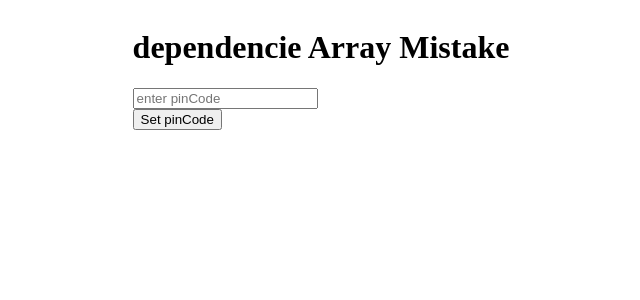
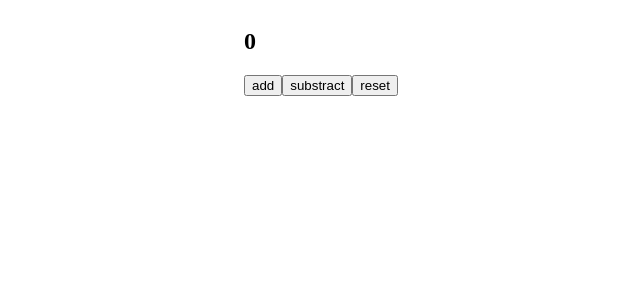
Before and after one commit to Maheshpawar01/All_Practice_Proj, a React (Vite) app in the folder React_Proj/React_with_js/: page / in a window 1280 px wide. Shown: the top 300 px of the page, without its empty margins (319-959 px from the left). Built offline with nearby package versions, Linux system fonts and the light colour scheme.

Commit message:
useReducer hook proj which add sub and reset onclick

```diff
--- a/React_Proj/React_with_js/src/App.jsx
+++ b/React_Proj/React_with_js/src/App.jsx
@@ -6,6 +6,7 @@ import UseRefProj from "./Components/UseRefProj"
 import UseeffectProj from "./Components/UseeffectProj"
 import EffectIntervalProj from "./Components/EffectIntervalProj"
 import DependencieArrMistake from "./Components/dependencieArrMistake"
+import UseReducerProj from "./Components/UseReducerProj"
 function App() {
 
   return (
@@ -16,7 +17,9 @@ function App() {
     {/* <UseRefProj/> */}
     {/* <UseeffectProj/> */}
     {/* <EffectIntervalProj/> */}
-    <DependencieArrMistake/>
+    {/* <DependencieArrMistake/> */}
+
+    <UseReducerProj/>
 
     </>
   )
--- /dev/null
+++ b/React_Proj/React_with_js/src/Components/UseReducerProj.jsx
@@ -0,0 +1,27 @@
+import React, { useReducer } from 'react'
+
+function UseReducerProj() {
+    const  initialState = 0
+
+    const reducer= (count, action)=>{
+        switch(action){
+            case "add": return count + 1;
+            case "substract": return count - 1;
+            case "reset": return 0;
+            default:throw new console.error("unexpected action");
+
+        }
+    }
+    const [count, dispatch] = useReducer(reducer, initialState)
+
+  return (
+    <div>
+        <h2>{count}</h2>
+        <button onClick={()=> dispatch("add")}>add</button>
+        <button onClick={()=> dispatch("substract")}>substract</button>
+        <button onClick={()=> dispatch("reset")}>reset</button>
+    </div>
+  )
+}
+
+export default UseReducerProj
```
